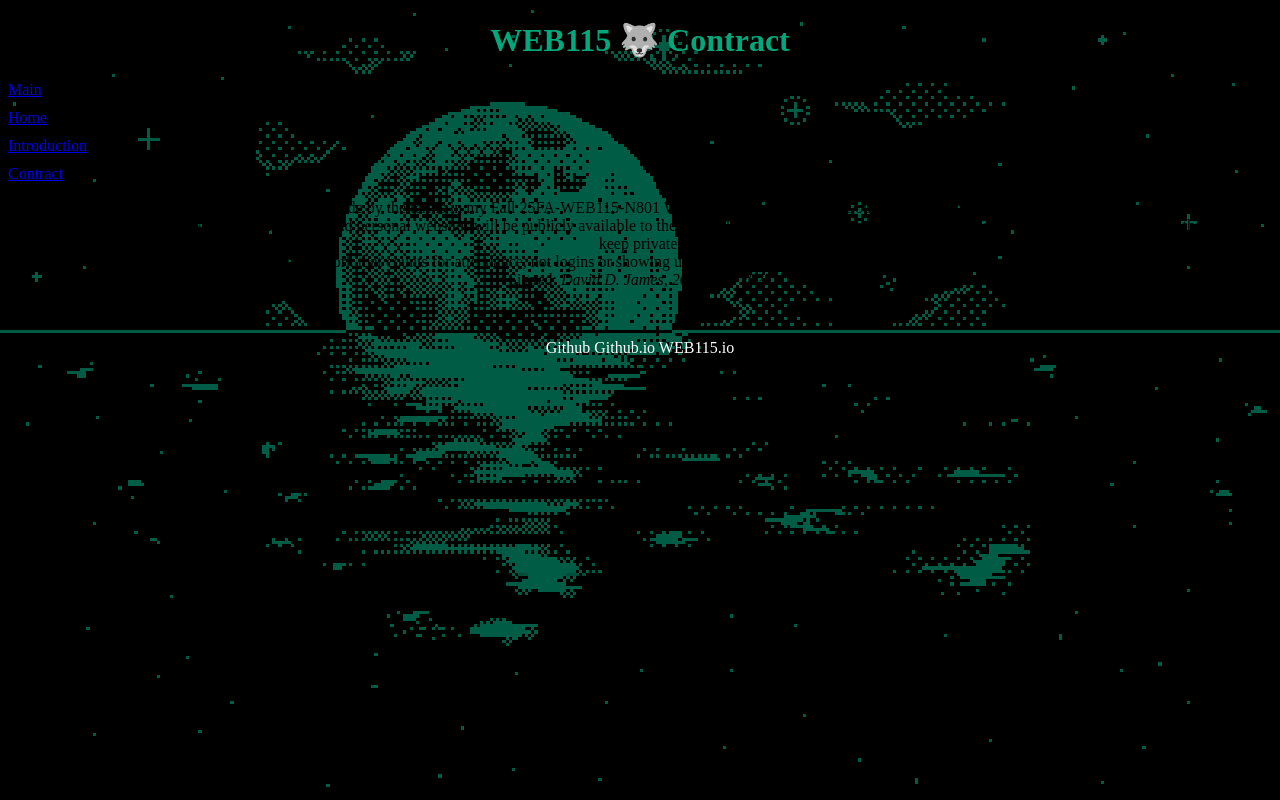
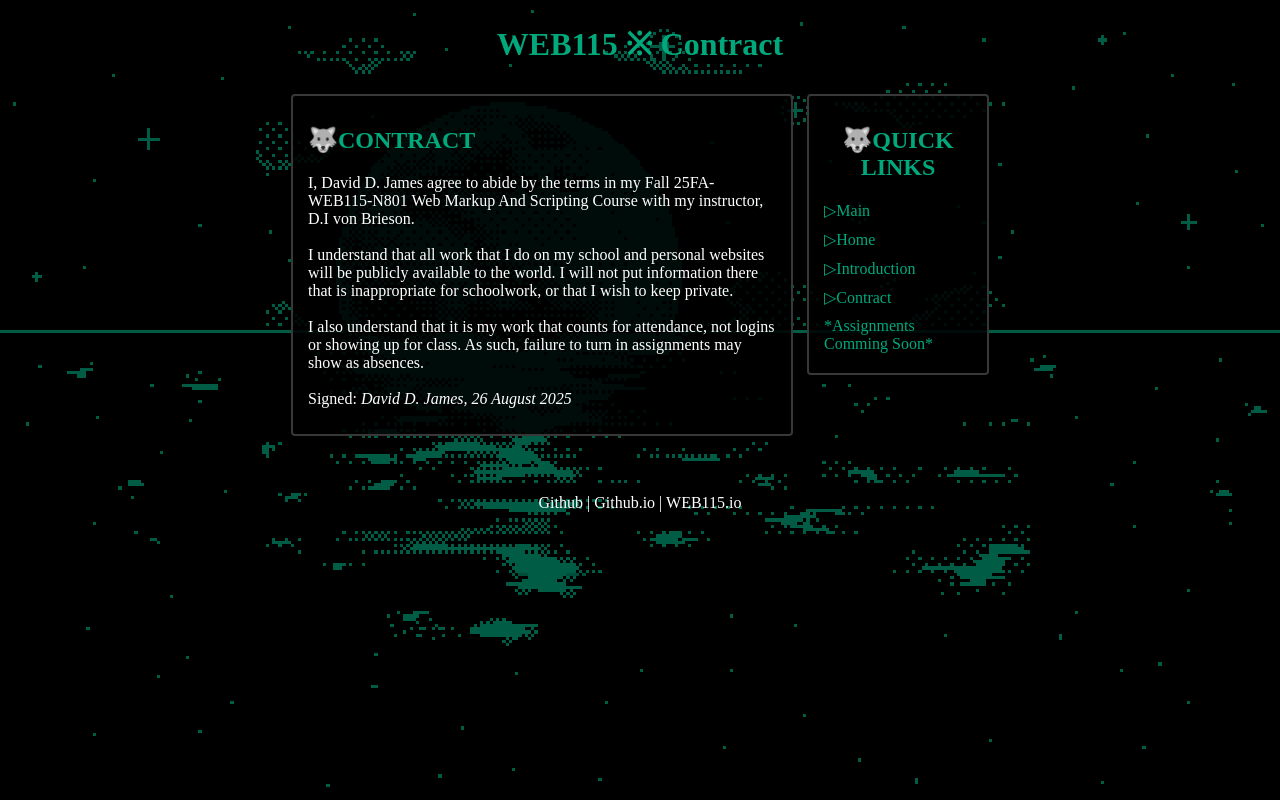
Before and after one commit to DJamesCPCC/DJamesCPCC.github.io, a plain HTML site: page web115/contract.html in a window 1280 px wide. Drawn offline with Linux system fonts and the light colour scheme; a web font is replaced by a local one.

Commit message:
Update contract.html

```diff
--- a/web115/contract.html
+++ b/web115/contract.html
@@ -10,9 +10,65 @@
   <link
     href="https://fonts.googleapis.com/css2?family=Tomorrow:ital,wght@0,100;0,200;0,300;0,400;0,500;0,600;0,700;0,800;0,900;1,100;1,200;1,300;1,400;1,500;1,600;1,700;1,800;1,900&display=swap"
     rel="stylesheet">
-  <title>David James' Dapper Jackal 🐺 WEB115 Contract </title>
+  <title>David James' Dapper Jackal ※ WEB115 Contract </title>
 </head>
 
+
+<body>
+  <header>
+    <h1 class="headtitle">WEB115 ※ Contract</h1>
+  </header>
+  <main>
+    <table>
+      <tbody>
+        <tr>
+          <td class="maintext">
+            <div class="homebox">
+              <h2 class="boxtitle">🐺CONTRACT</h2>
+              I, David D. James agree to abide by the terms in my Fall 25FA-WEB115-N801 Web Markup And Scripting Course
+              with my
+              instructor, D.I von Brieson.<br><br>
+
+              I understand that all work that I do on my school and personal websites will be publicly available to the
+              world.
+              I will not put information there that is inappropriate for schoolwork, or that I wish to keep
+              private.<br><br>
+
+              I also understand that it is my work that counts for attendance, not logins or showing up for class. As
+              such,
+              failure to turn in assignments may show as absences.<br><br>
+
+              Signed: <em>David D. James, 26 August 2025</em></p>
+            </div>
+          </td>
+          <td class="mainmenu">
+            <div class="navbox">
+              <h2 class="boxtitle">🐺QUICK LINKS</h2>
+              <nav>
+                <a href="https://djamescpcc.github.io">▷Main</a>
+                <a href="https://djamescpcc.github.io/web115">▷Home</a>
+                <a href="https://djamescpcc.github.io/web115/introduction">▷Introduction</a>
+                <a href="https://djamescpcc.github.io/web115/contract">▷Contract</a>
+                <a>*Assignments Comming Soon*</a>
+              </nav>
+            </div>
+          </td>
+        </tr>
+      </tbody>
+    </table>
+  </main>
+  <footer>
+    <nav class="footmenu">
+      <a href="https://github.com/DJamesCPCC/DJamesCPCC.github.io">Github</a> |
+      <a href="https://djamescpcc.github.io/">Github.io</a> |
+      <a href="https://djamescpcc.github.io/web115">WEB115.io</a>
+  </footer>
+</body>
+
+
+
+
+<!--
 <body>
   <header>
     <h1 class="headtitle">WEB115 🐺 Contract</h1>
@@ -43,5 +99,6 @@
     </nav>
   </footer>
 </body>
+-->
 
 </html>
```
